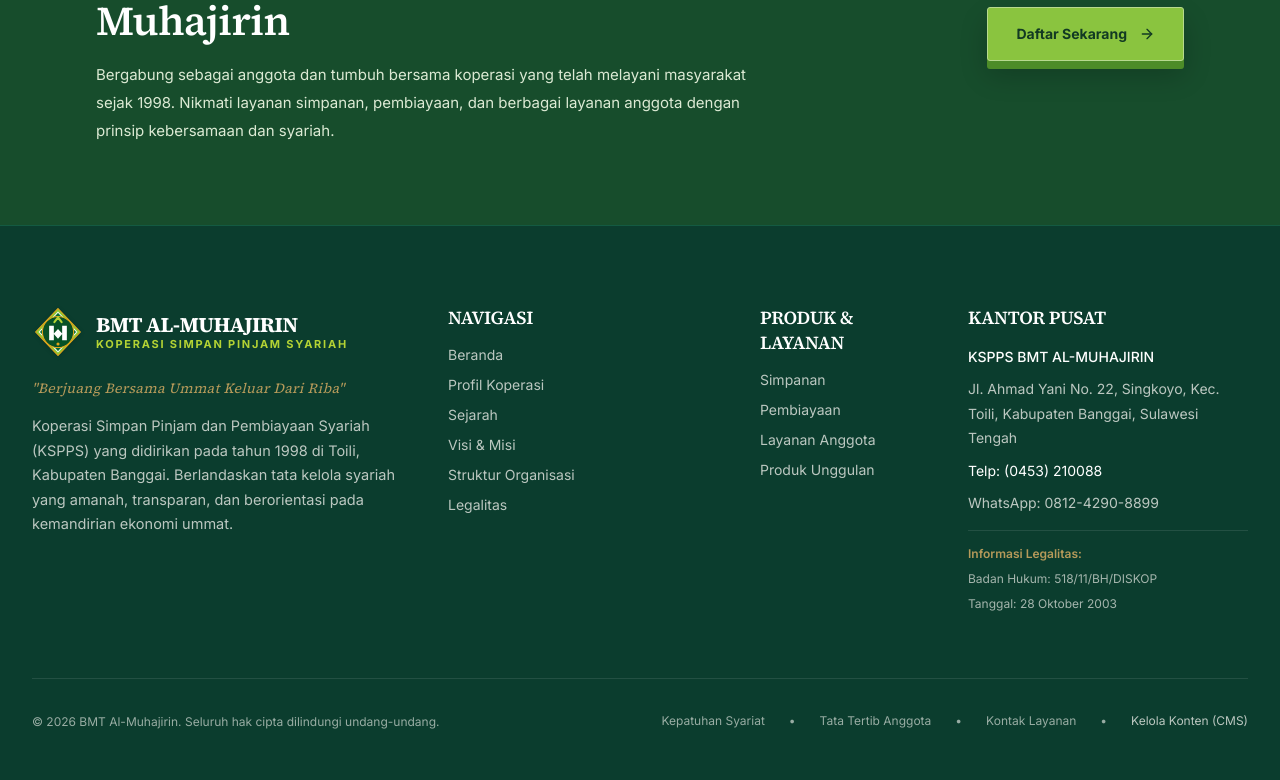
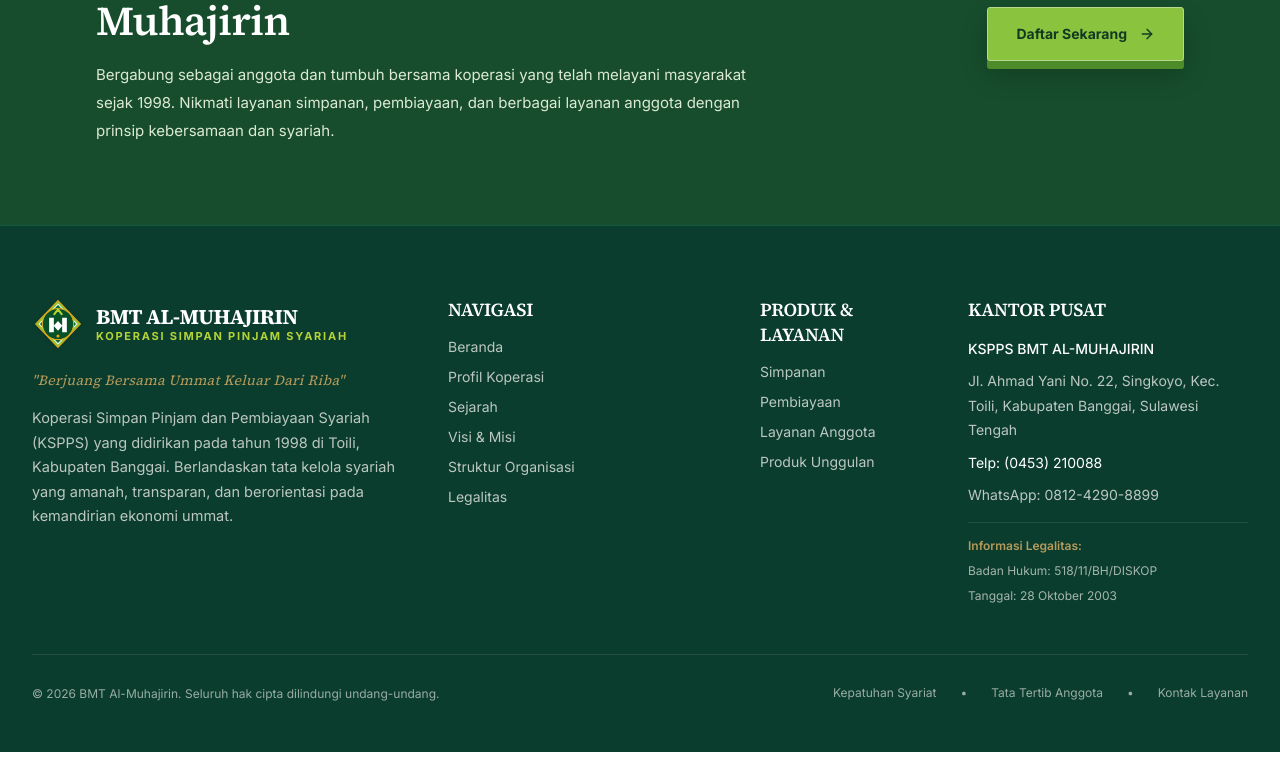
Before and after one commit to barrack3030-wq/BMT01, a React (Vite) app: page / in a window 1280 px wide. Shown: the part 2634-3414 px from the top of the page. After the commit the page ends 3386 px from the top, so only its background shows below. Built offline with nearby package versions, Linux system fonts and the light colour scheme.

Commit message:
Polish footer spacing and remove obsolete CMS link

```diff
--- a/src/components/Footer.tsx
+++ b/src/components/Footer.tsx
@@ -13,98 +13,43 @@
   };
 
   return (
-    <footer className="bg-[#0B3D2E] text-white pt-20 pb-12 border-t border-[#145A42]">
+    <footer className="bg-[#0B3D2E] text-white pt-16 pb-10 border-t border-[#145A42] lg:pt-18 lg:pb-12">
       <div className="max-w-7xl mx-auto px-6 lg:px-8">
-
-        {/* Main Footer Grid: 4 Columns per Section 17 */}
-        <div className="grid grid-cols-1 md:grid-cols-2 lg:grid-cols-12 gap-12 lg:gap-8 pb-16 border-b border-white/10">
-
-          {/* Column 1: BMT Al-Muhajirin logo, Tagline, Short description */}
+        <div className="grid grid-cols-1 md:grid-cols-2 lg:grid-cols-12 gap-10 lg:gap-8 pb-12 border-b border-white/10">
           <div className="lg:col-span-4 space-y-4">
             <BmtLogo variant="full" theme="dark" showTagline={false} />
-
             <p className="text-[#B69A5A] font-serif italic text-sm tracking-wide pt-1">
               "Berjuang Bersama Ummat Keluar Dari Riba"
             </p>
-
             <p className="text-[#F7F6F1]/75 text-[14.5px] leading-[1.7] max-w-sm">
               Koperasi Simpan Pinjam dan Pembiayaan Syariah (KSPPS) yang didirikan pada tahun 1998 di Toili, Kabupaten Banggai. Berlandaskan tata kelola syariah yang amanah, transparan, dan berorientasi pada kemandirian ekonomi ummat.
             </p>
           </div>
 
-          {/* Column 2: Navigasi */}
           <div className="lg:col-span-3 space-y-3.5">
-            <h4 className="text-white font-semibold text-xs tracking-widest uppercase">
-              Navigasi
-            </h4>
+            <h4 className="text-white font-semibold text-xs tracking-widest uppercase">Navigasi</h4>
             <ul className="space-y-2.5 text-sm text-[#F7F6F1]/75">
-              <li>
-                <button onClick={() => handleNav('beranda')} className="hover:text-white transition-colors cursor-pointer text-left">
-                  Beranda
-                </button>
-              </li>
-              <li>
-                <button onClick={() => handleNav('profil')} className="hover:text-white transition-colors cursor-pointer text-left">
-                  Profil Koperasi
-                </button>
-              </li>
-              <li>
-                <button onClick={() => handleNav('sejarah')} className="hover:text-white transition-colors cursor-pointer text-left">
-                  Sejarah
-                </button>
-              </li>
-              <li>
-                <button onClick={() => handleNav('visi-misi')} className="hover:text-white transition-colors cursor-pointer text-left">
-                  Visi & Misi
-                </button>
-              </li>
-              <li>
-                <button onClick={() => handleNav('struktur-organisasi')} className="hover:text-white transition-colors cursor-pointer text-left">
-                  Struktur Organisasi
-                </button>
-              </li>
-              <li>
-                <button onClick={() => handleNav('legalitas')} className="hover:text-white transition-colors cursor-pointer text-left">
-                  Legalitas
-                </button>
-              </li>
+              <li><button onClick={() => handleNav('beranda')} className="hover:text-white transition-colors cursor-pointer text-left">Beranda</button></li>
+              <li><button onClick={() => handleNav('profil')} className="hover:text-white transition-colors cursor-pointer text-left">Profil Koperasi</button></li>
+              <li><button onClick={() => handleNav('sejarah')} className="hover:text-white transition-colors cursor-pointer text-left">Sejarah</button></li>
+              <li><button onClick={() => handleNav('visi-misi')} className="hover:text-white transition-colors cursor-pointer text-left">Visi &amp; Misi</button></li>
+              <li><button onClick={() => handleNav('struktur-organisasi')} className="hover:text-white transition-colors cursor-pointer text-left">Struktur Organisasi</button></li>
+              <li><button onClick={() => handleNav('legalitas')} className="hover:text-white transition-colors cursor-pointer text-left">Legalitas</button></li>
             </ul>
           </div>
 
-          {/* Column 3: Produk & Layanan */}
           <div className="lg:col-span-2 space-y-3.5">
-            <h4 className="text-white font-semibold text-xs tracking-widest uppercase">
-              Produk & Layanan
-            </h4>
+            <h4 className="text-white font-semibold text-xs tracking-widest uppercase">Produk &amp; Layanan</h4>
             <ul className="space-y-2.5 text-sm text-[#F7F6F1]/75">
-              <li>
-                <button onClick={() => handleNav('produk-layanan', 'simpanan')} className="hover:text-white transition-colors cursor-pointer text-left">
-                  Simpanan
-                </button>
-              </li>
-              <li>
-                <button onClick={() => handleNav('produk-layanan', 'pembiayaan')} className="hover:text-white transition-colors cursor-pointer text-left">
-                  Pembiayaan
-                </button>
-              </li>
-              <li>
-                <button onClick={() => handleNav('produk-layanan', 'layanan')} className="hover:text-white transition-colors cursor-pointer text-left">
-                  Layanan Anggota
-                </button>
-              </li>
-              <li>
-                <button onClick={() => handleNav('produk-layanan', 'unggulan')} className="hover:text-white transition-colors cursor-pointer text-left">
-                  Produk Unggulan
-                </button>
-              </li>
+              <li><button onClick={() => handleNav('produk-layanan', 'simpanan')} className="hover:text-white transition-colors cursor-pointer text-left">Simpanan</button></li>
+              <li><button onClick={() => handleNav('produk-layanan', 'pembiayaan')} className="hover:text-white transition-colors cursor-pointer text-left">Pembiayaan</button></li>
+              <li><button onClick={() => handleNav('produk-layanan', 'layanan')} className="hover:text-white transition-colors cursor-pointer text-left">Layanan Anggota</button></li>
+              <li><button onClick={() => handleNav('produk-layanan', 'unggulan')} className="hover:text-white transition-colors cursor-pointer text-left">Produk Unggulan</button></li>
             </ul>
           </div>
 
-          {/* Column 4: Kantor Pusat & Legal information */}
           <div className="lg:col-span-3 space-y-3.5">
-            <h4 className="text-white font-semibold text-xs tracking-widest uppercase">
-              Kantor Pusat
-            </h4>
+            <h4 className="text-white font-semibold text-xs tracking-widest uppercase">Kantor Pusat</h4>
             <div className="space-y-2 text-sm text-[#F7F6F1]/75 leading-relaxed">
               <p className="text-white font-medium">KSPPS BMT AL-MUHAJIRIN</p>
               <p>Jl. Ahmad Yani No. 22, Singkoyo, Kec. Toili, Kabupaten Banggai, Sulawesi Tengah</p>
@@ -118,31 +63,18 @@
               <p>Tanggal: 28 Oktober 2003</p>
             </div>
           </div>
-
         </div>
 
-        {/* Bottom bar: Copyright BMT Al-Muhajirin. Clean and restrained */}
-        <div className="pt-8 flex flex-col sm:flex-row justify-between items-center gap-4 text-xs text-[#F7F6F1]/60">
+        <div className="pt-7 flex flex-col sm:flex-row justify-between items-center gap-4 text-xs text-[#F7F6F1]/60">
           <p>© 2026 BMT Al-Muhajirin. Seluruh hak cipta dilindungi undang-undang.</p>
           <div className="flex items-center gap-6">
-            <button onClick={() => handleNav('legalitas')} className="hover:text-white transition-colors cursor-pointer">
-              Kepatuhan Syariat
-            </button>
+            <button onClick={() => handleNav('legalitas')} className="hover:text-white transition-colors cursor-pointer">Kepatuhan Syariat</button>
             <span>•</span>
-            <button onClick={() => handleNav('keanggotaan')} className="hover:text-white transition-colors cursor-pointer">
-              Tata Tertib Anggota
-            </button>
+            <button onClick={() => handleNav('keanggotaan')} className="hover:text-white transition-colors cursor-pointer">Tata Tertib Anggota</button>
             <span>•</span>
-            <button onClick={() => handleNav('kontak')} className="hover:text-white transition-colors cursor-pointer">
-              Kontak Layanan
-            </button>
-            <span>•</span>
-            <a href="./admin/" className="hover:text-[#F4C542] transition-colors cursor-pointer inline-flex items-center gap-1 text-[#F7F6F1]/75 hover:underline">
-              Kelola Konten (CMS)
-            </a>
+            <button onClick={() => handleNav('kontak')} className="hover:text-white transition-colors cursor-pointer">Kontak Layanan</button>
           </div>
         </div>
-
       </div>
     </footer>
   );
```
